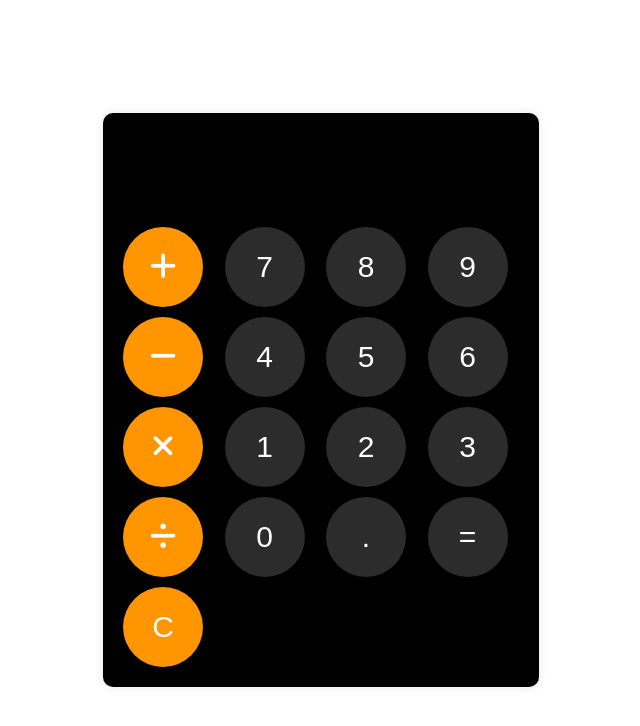
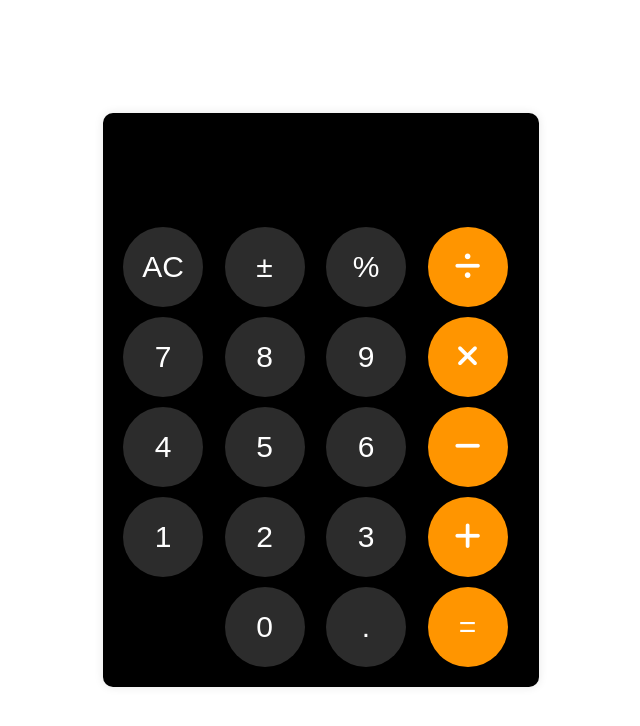
Before and after one commit to VoMinhKhoii/javascipt-simple-projects, a plain HTML site: page simple_calculator/index.html in a window 1280 px wide. Shown: the whole page, without its empty margins (319-959 px from the left). Drawn offline with Linux system fonts and the light colour scheme.

Commit message:
refactor calculator layout, add percentage functionality, and enhance button styles

```diff
--- a/simple_calculator/index.html
+++ b/simple_calculator/index.html
@@ -12,23 +12,34 @@
     <div id="calculator">
         <input id="display" readonly>
         <div id="keys">
-            <button onClick="appendToDisplay('+')" class = "operator-btn"> <i class="fas fa-plus"></i> </button>
-            <button onClick="appendToDisplay('7')"> 7 </button>
-            <button onClick="appendToDisplay('8')"> 8 </button>
-            <button onClick="appendToDisplay('9')"> 9 </button>
-            <button onClick="appendToDisplay('-')" class = "operator-btn"> <i class="fas fa-minus"></i> </button>
-            <button onClick="appendToDisplay('4')"> 4 </button>
-            <button onClick="appendToDisplay('5')"> 5 </button>
-            <button onClick="appendToDisplay('6')"> 6 </button>
-            <button onClick="appendToDisplay('*')" class = "operator-btn"> <i class="fas fa-multiply"></i> </button>
-            <button onClick="appendToDisplay('1')"> 1 </button>
-            <button onClick="appendToDisplay('2')"> 2 </button>
-            <button onClick="appendToDisplay('3')"> 3 </button>
-            <button onClick="appendToDisplay('/')" class = "operator-btn"> <i class="fas fa-divide"></i> </button>
-            <button onClick="appendToDisplay('0')"> 0 </button>
-            <button onClick="appendToDisplay('.')"> . </button>
-            <button onClick="calculate()"> = </button>
-            <button onClick="clearDisplay()" class = "operator-btn"> C </button>
+            <!-- First row -->
+            <button onClick="clearDisplay()">AC</button>
+            <button onClick="plusMinus()">±</button>
+            <button onClick="percentage()">%</button>
+            <button onClick="appendToDisplay('/')" class="operator-btn"><i class="fas fa-divide"></i></button>
+
+            <!-- Second row -->
+            <button onClick="appendToDisplay('7')" class="number">7</button>
+            <button onClick="appendToDisplay('8')" class="number">8</button>
+            <button onClick="appendToDisplay('9')" class="number">9</button>
+            <button onClick="appendToDisplay('*')" class="operator-btn"><i class="fas fa-multiply"></i></button>
+
+            <!-- Third row -->
+            <button onClick="appendToDisplay('4')" class="number">4</button>
+            <button onClick="appendToDisplay('5')" class="number">5</button>
+            <button onClick="appendToDisplay('6')" class="number">6</button>
+            <button onClick="appendToDisplay('-')" class="operator-btn"><i class="fas fa-minus"></i></button>
+
+            <!-- Fourth row -->
+            <button onClick="appendToDisplay('1')" class="number">1</button>
+            <button onClick="appendToDisplay('2')" class="number">2</button>
+            <button onClick="appendToDisplay('3')" class="number">3</button>
+            <button onClick="appendToDisplay('+')" class="operator-btn"><i class="fas fa-plus"></i></button>
+
+            <!-- Fifth row -->
+            <button onClick="appendToDisplay('0')" class="number zero">0</button>
+            <button onClick="appendToDisplay('.')" class="number">.</button>
+            <button onClick="calculate()" class="operator-btn">=</button>
         </div>
     </div>
 
--- a/simple_calculator/script.js
+++ b/simple_calculator/script.js
@@ -15,3 +15,7 @@ function calculate(){
         display.value = 'Error';
     }
 }
+
+function percentage(){
+    display.value = eval(display.value) / 100;
+}
--- a/simple_calculator/style.css
+++ b/simple_calculator/style.css
@@ -74,3 +74,7 @@ button:active{
     gap: 10px;
     margin-top: 20px;
 }
+
+.number.zero {
+    grid-column: 2;
+}
```
